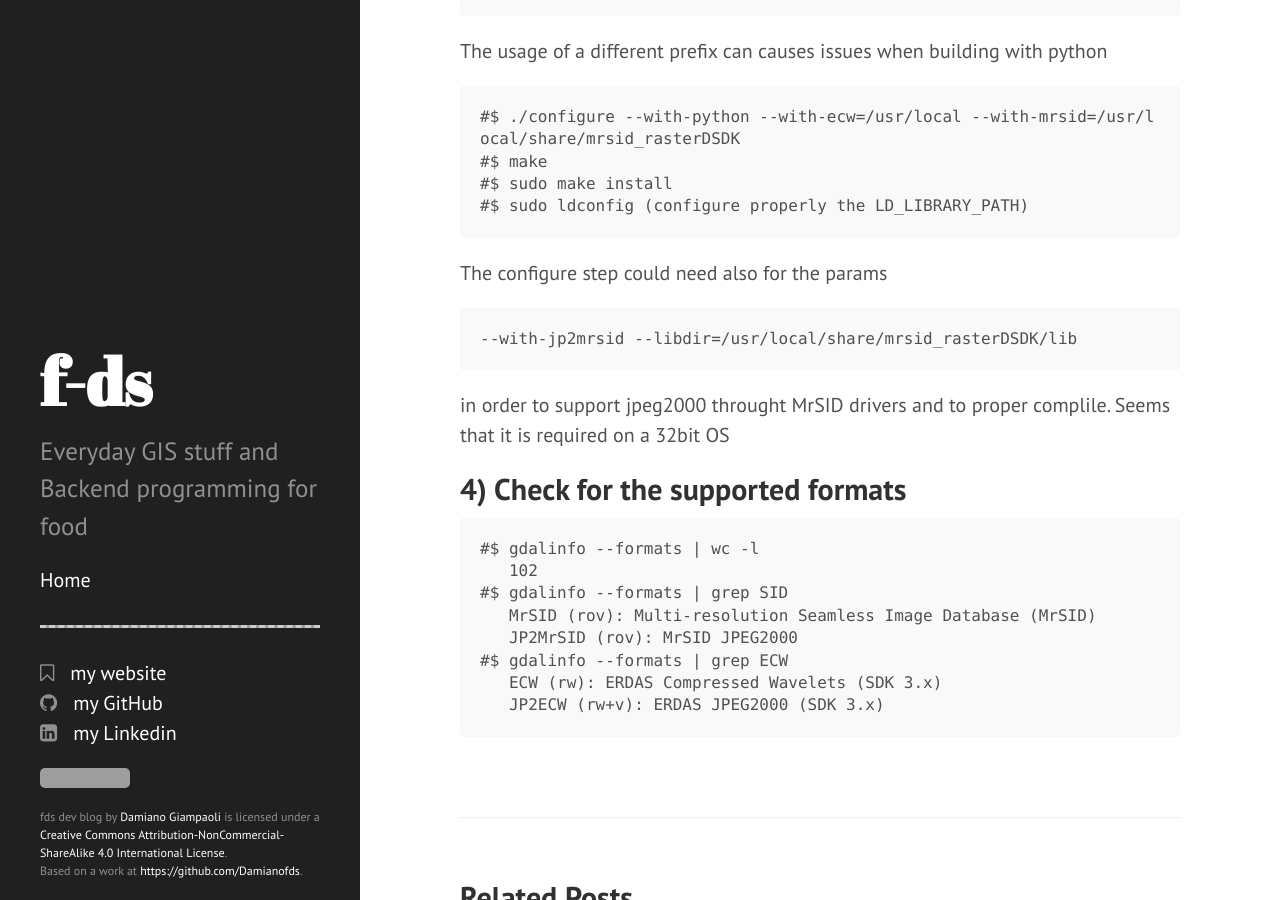
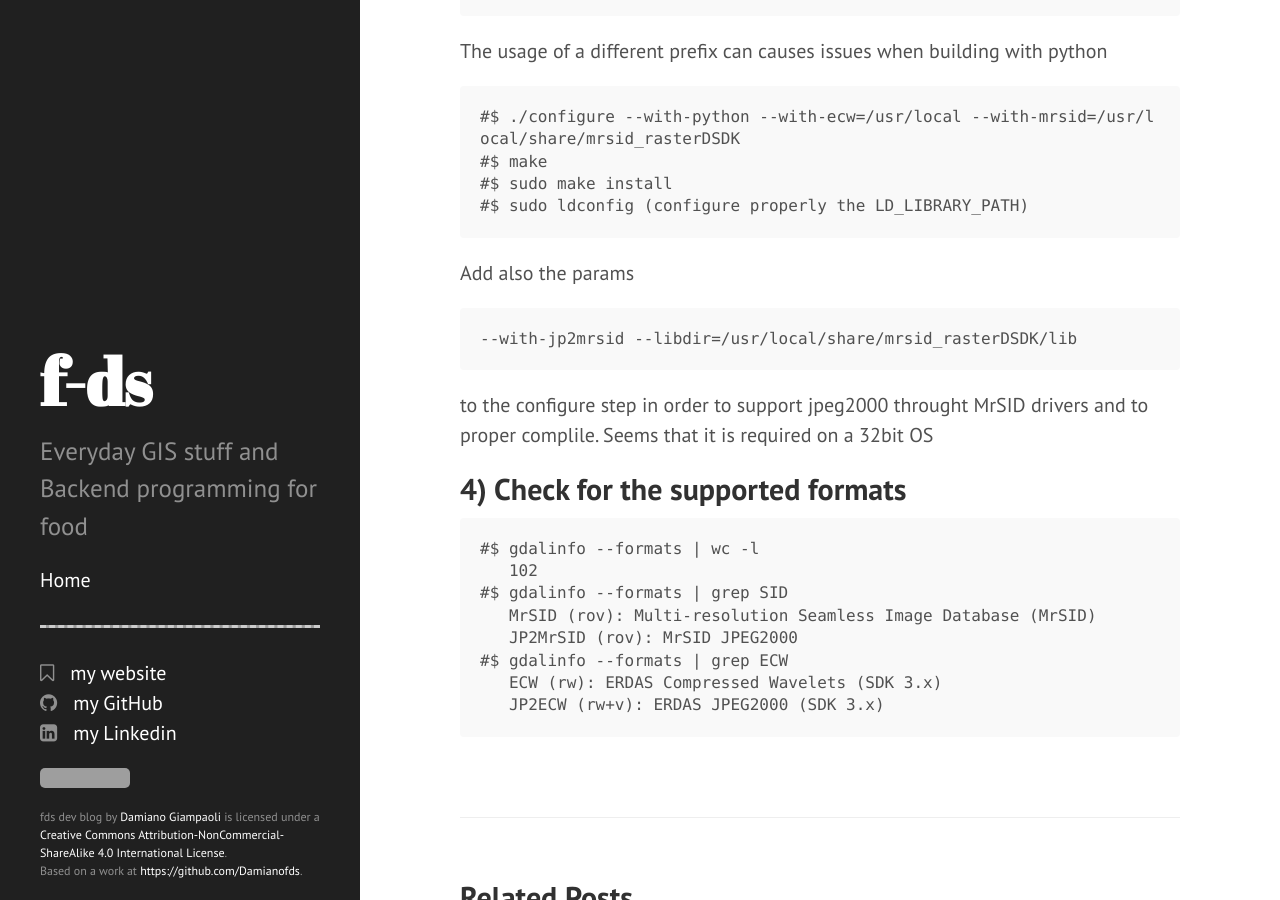
Before and after one commit to f-ds/f-ds.github.io, a Jekyll site: the page built from _posts/2016-04-13-build-gdal-1-9-1-with-python-ecw-and-mrsid-support.markdown, in a window 1280 px wide and 900 px high, scrolled down 1495 px. Built offline with Jekyll 4.4.1, drawn with Linux system fonts in a browser that asks for light colours; nearby versions of some CDN libraries; grey boxes are pictures that could not be loaded.

Commit message:
Post update: build gdal 1.9.1 with python ECW and MrSID support

```diff
--- a/_posts/2016-04-13-build-gdal-1-9-1-with-python-ecw-and-mrsid-support.markdown
+++ b/_posts/2016-04-13-build-gdal-1-9-1-with-python-ecw-and-mrsid-support.markdown
@@ -35,10 +35,13 @@
 ## 3) Build gdal with python ECW and MrSID
 
 It's Important to run this before anything else
+
 ~~~~~~~~~~~~~~~
 #$ sudo apt-get install python-numpy python-scipy
 ~~~~~~~~~~~~~~~~~~~~~~~~~~~~~~
+
 then
+
 ~~~~~~~~~~~~~~~
 #$ sudo apt-get install build-essential python-all-dev
 #$ cd /tmp
@@ -46,24 +49,27 @@
 #$ tar xvfz gdal-1.9.1.tar.gz
 #$ cd gdal-1.9.1
 ~~~~~~~~~~~~~~~~~~~~~~~~
+
 The usage of a different prefix can causes issues when building with python
-~~~~~~~~~~~~~~~~~~~
+
+~~~~~~~~~~~~~
 #$ ./configure --with-python --with-ecw=/usr/local --with-mrsid=/usr/local/share/mrsid_rasterDSDK
 #$ make
 #$ sudo make install
 #$ sudo ldconfig (configure properly the LD_LIBRARY_PATH)
 ~~~~~~~~~~~~~~~~~~~
 
-The configure step could need also for the params
-~~~~~~~~~~~~~~~~~~~
+Add also the params
+
+~~~~~~~~~
 --with-jp2mrsid --libdir=/usr/local/share/mrsid_rasterDSDK/lib
- ~~~~~~~~~~~~~~~~~~~~~~~~
+~~~~~~~~~~~~
 
-in order to support jpeg2000 throught MrSID drivers and to proper complile. Seems that it is required on a 32bit OS
+to the configure step in order to support jpeg2000 throught MrSID drivers and to proper complile. Seems that it is required on a 32bit OS
 
 ## 4) Check for the supported formats
 
-~~~~~~~~~~~~~~~~
+~~~~~~~~~~~~
 #$ gdalinfo --formats | wc -l
    102
 #$ gdalinfo --formats | grep SID
```
